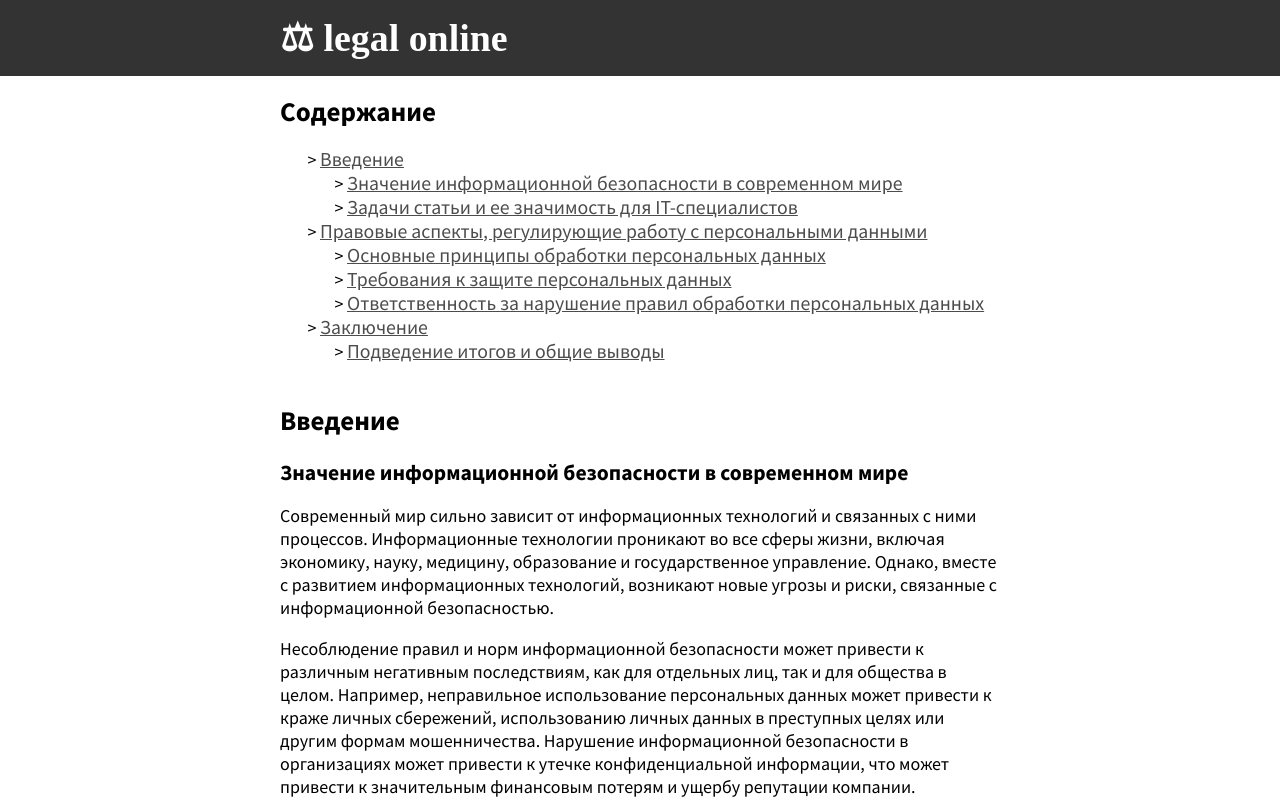
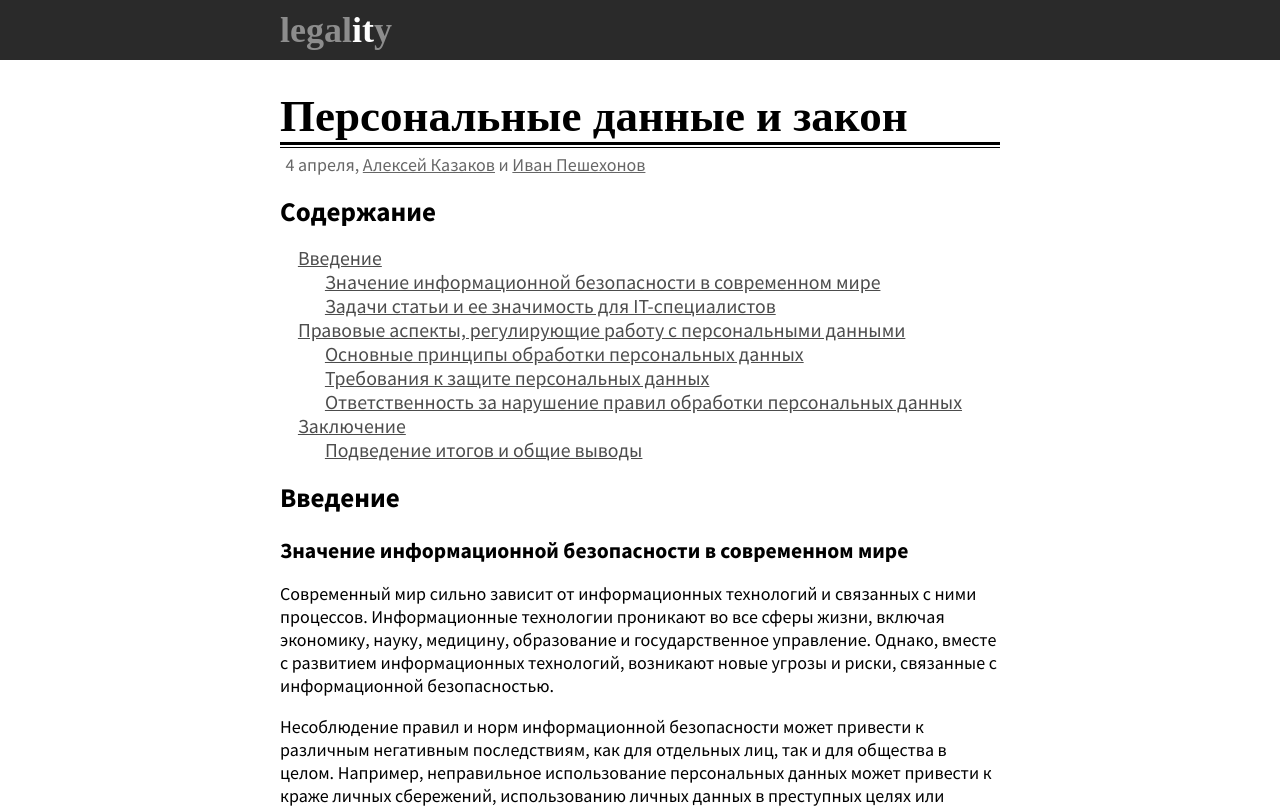
Before and after one commit to vancomm/infosec-resource, a website: page index.html in a window 1280 px wide. Shown: the top 808 px of the page. Drawn offline with Linux system fonts and the light colour scheme; a web font is replaced by a local one.

Commit message:
Refactored code =)))))

```diff
--- a/index.html
+++ b/index.html
@@ -8,145 +8,37 @@
     <link
         href="https://fonts.googleapis.com/css2?family=Source+Sans+Pro:wght@400;700&amp;family=Source+Serif+Pro:wght@400;700&amp;display=swap"
         rel="stylesheet">
-    <title>⚖ legal online</title>
-    <style>
-        *,
-        *::before,
-        *::after {
-            box-sizing: border-box;
-        }
-
-        html {
-            font-size: 18px;
-            font-family: var(--ff-sans);
-
-            --ff-serif: 'Source Serif Pro', serif;
-            --ff-sans: 'Source Sans Pro', sans-serif;
-        }
-
-        body {
-            margin: 0;
-            height: 100vh;
-            display: flex;
-            flex-direction: column;
-        }
-
-        header {
-            padding-block: .5em;
-            display: flex;
-            justify-content: center;
-            background-color: #333;
-            font: 1.8rem var(--ff-serif);
-            color: white;
-            user-select: none;
-        }
-
-        main {
-            flex: 1;
-            display: flex;
-            flex-direction: column;
-            align-items: center;
-        }
-
-        .contents {
-            margin: 0;
-            display: flex;
-            flex-direction: column;
-        }
-
-        .contents a {
-            color: rgba(0, 0, 0, .7);
-            font-size: 1.1rem;
-        }
-
-        .contents>*::marker {
-            content: "> ";
-        }
-
-        :is(header, main)>* {
-            width: min(80%, 40rem);
-        }
-
-        article {
-            margin-block: 1em;
-        }
-
-        header :is(h1, h2, h3) {
-            margin: 0;
-        }
-
-        h1 {
-            font-size: 1.5rem;
-        }
-
-        h2 {
-            font-size: 1.2rem;
-        }
-
-        .description {
-            padding: 1em;
-            border: 1px solid rgba(0, 0, 0, .5);
-            border-radius: .3em;
-        }
-
-        /* .description-term {} */
-
-        footer {
-            padding-block: 1.5em;
-            display: grid;
-            place-content: center;
-            background-color: #ccc;
-            height: 2rem;
-        }
-    </style>
+    <link rel="stylesheet" href="style.css">
+    <script type="module" src="script.js"></script>
+    <title>legality</title>
 </head>
 
 <body>
     <header>
-        <div class="header-content">
-            <h3>
-                ⚖ legal online
+        <div>
+            <h3 class="site-name">
+                <!-- ⚖ legal online -->
+                <span class="gray">legal</span>it<span class="gray">y</span>
             </h3>
+            <!-- — журнал про закон -->
         </div>
     </header>
     <main>
-        <script type="module">
-            const contentsHeader = document.createElement('h1')
-            contentsHeader.classList.add('contents-header')
-            contentsHeader.textContent = "Содержание"
+        <div class="title-wrapper">
+            <h1 class="article-title">Персональные данные и закон</h1>
 
-            const contentsWrapper = document.createElement('ul')
-            contentsWrapper.classList.add('contents')
+            <div class="article-details">
+                <span class="article-timestamp">4 апреля</span>,
+                <span class="article-author">Алексей Казаков</span> и
+                <span class="article-author">Иван Пешехонов</span>
+            </div>
+        </div>
 
-            const headings = [...document.querySelectorAll("main :is(h1, h2, h3)")]
+        <div class="table-of-contents">
+            <h1 class="table-of-contents-header">Содержание</h1>
+            <ul class="table-of-contents-items"></ul>
+        </div>
 
-            headings.map((heading, i) => {
-                const text = heading.textContent
-                const id = i.toString()
-                const level = Number(heading.tagName.slice(1)) - 1
-
-                const a = document.createElement('a')
-                a.textContent = text
-                a.id = id
-
-                heading.replaceChildren(a)
-                return [level, id, text]
-            }).forEach(([level, id, text]) => {
-                const linkWrapper = document.createElement('li')
-                linkWrapper.style.marginLeft = `${1.5 * level}em`
-                const link = document.createElement('a')
-
-                link.href = `#${id}`
-                link.textContent = text
-
-                linkWrapper.appendChild(link)
-                contentsWrapper.appendChild(linkWrapper)
-            })
-            const main = document.body.querySelector('main')
-            main.insertBefore(contentsWrapper, main.firstChild)
-            main.insertBefore(contentsHeader, main.firstChild)
-
-        </script>
         <article>
             <h1>Введение</h1>
 
@@ -313,7 +205,7 @@
             </p>
         </article>
     </main>
-    <footer>Алексей Казаков, Иван Пешехонов / 2023</footer>
+    <footer>legal-it-y / 2023</footer>
 </body>
 
 </html>
--- /dev/null
+++ b/script.js
@@ -0,0 +1,26 @@
+const headers = [...document.querySelectorAll("main article :is(h1, h2, h3)")];
+const toc = document.querySelector(".table-of-contents-items");
+
+headers.map((heading, index) => {
+    const level = Number(heading.tagName.slice(1)) - 1;
+    const text = heading.textContent;
+    const id = index.toString();
+
+    const anchor = document.createElement("a");
+    anchor.textContent = text;
+    anchor.id = id;
+
+    heading.replaceChildren(anchor);
+
+    return [level, id, text];
+}).forEach(([level, id, text]) => {
+    const tocEntry = document.createElement("li");
+    tocEntry.style.marginLeft = `${1.5 * level}em`;
+
+    const link = document.createElement("a");
+    link.href = `#${id}`;
+    link.textContent = text;
+
+    tocEntry.appendChild(link);
+    toc.appendChild(tocEntry);
+});
--- /dev/null
+++ b/style.css
@@ -0,0 +1,140 @@
+*,
+*::before,
+*::after {
+    box-sizing: border-box;
+}
+
+html {
+    font-size: 18px;
+    font-family: var(--ff-sans);
+
+    --ff-serif: 'Source Serif Pro', serif;
+    --ff-sans: 'Source Sans Pro', sans-serif;
+}
+
+body {
+    margin: 0;
+    height: 100vh;
+    display: flex;
+    flex-direction: column;
+}
+
+header {
+    padding-block: .5em;
+    display: flex;
+    justify-content: center;
+    background-color: #2a2a2a;
+    user-select: none;
+    color: white;
+}
+
+.site-name {
+    display: inline;
+    width: min-content;
+    font-size: 2rem;
+    font-family: var(--ff-serif);
+}
+
+.gray {
+    color: #8d8d8d
+}
+
+main {
+    flex: 1;
+    display: flex;
+    flex-direction: column;
+    gap: 1em;
+    align-items: center;
+}
+
+.article-title {
+    position: relative;
+    margin-inline: 0;
+    margin-bottom: 8px;
+    border-bottom: 3px solid black;
+    /* line-height: 1em; */
+    font: bold 2.5em var(--ff-serif);
+}
+
+.article-title::after {
+    content: "";
+    width: 100%;
+    position: absolute;
+    left: 0;
+    bottom: -6px;
+    display: block;
+    border-bottom: 1px solid black;
+}
+
+.article-details {
+    padding-inline: .3em;
+    color: rgba(0, 0, 0, .6);
+}
+
+.article-author {
+    text-decoration: underline;
+}
+
+/* .table-of-contents-header {
+    margin-bottom: 0;
+} */
+
+.table-of-contents-items {
+    list-style-type: none;
+    margin: 0;
+    padding-inline: 2ch;
+    display: flex;
+    flex-direction: column;
+    /* border: 1px solid black; */
+    border-radius: .3em;
+}
+
+/* .contents li::marker {
+    content: "> ";
+} */
+
+:is(.table-of-contents,
+    article)>h1:first-child {
+    margin-top: 0;
+}
+
+.table-of-contents-items a {
+    color: rgba(0, 0, 0, .7);
+    font-size: 1.1rem;
+}
+
+:is(header, main)>* {
+    width: min(80%, 40rem);
+}
+
+article {
+    margin: 0;
+}
+
+header :is(h1, h2, h3) {
+    margin: 0;
+}
+
+h1 {
+    font-size: 1.5rem;
+}
+
+h2 {
+    font-size: 1.2rem;
+}
+
+.description {
+    padding: 1em;
+    border: 1px solid rgba(0, 0, 0, .5);
+    border-radius: .3em;
+}
+
+/* .description-term {} */
+
+footer {
+    padding-block: 1.5em;
+    display: grid;
+    place-content: center;
+    background-color: #ccc;
+    height: 2rem;
+}
```
Also changed, not shown: package.json (added, +46 -0 lines), 2 other files.
